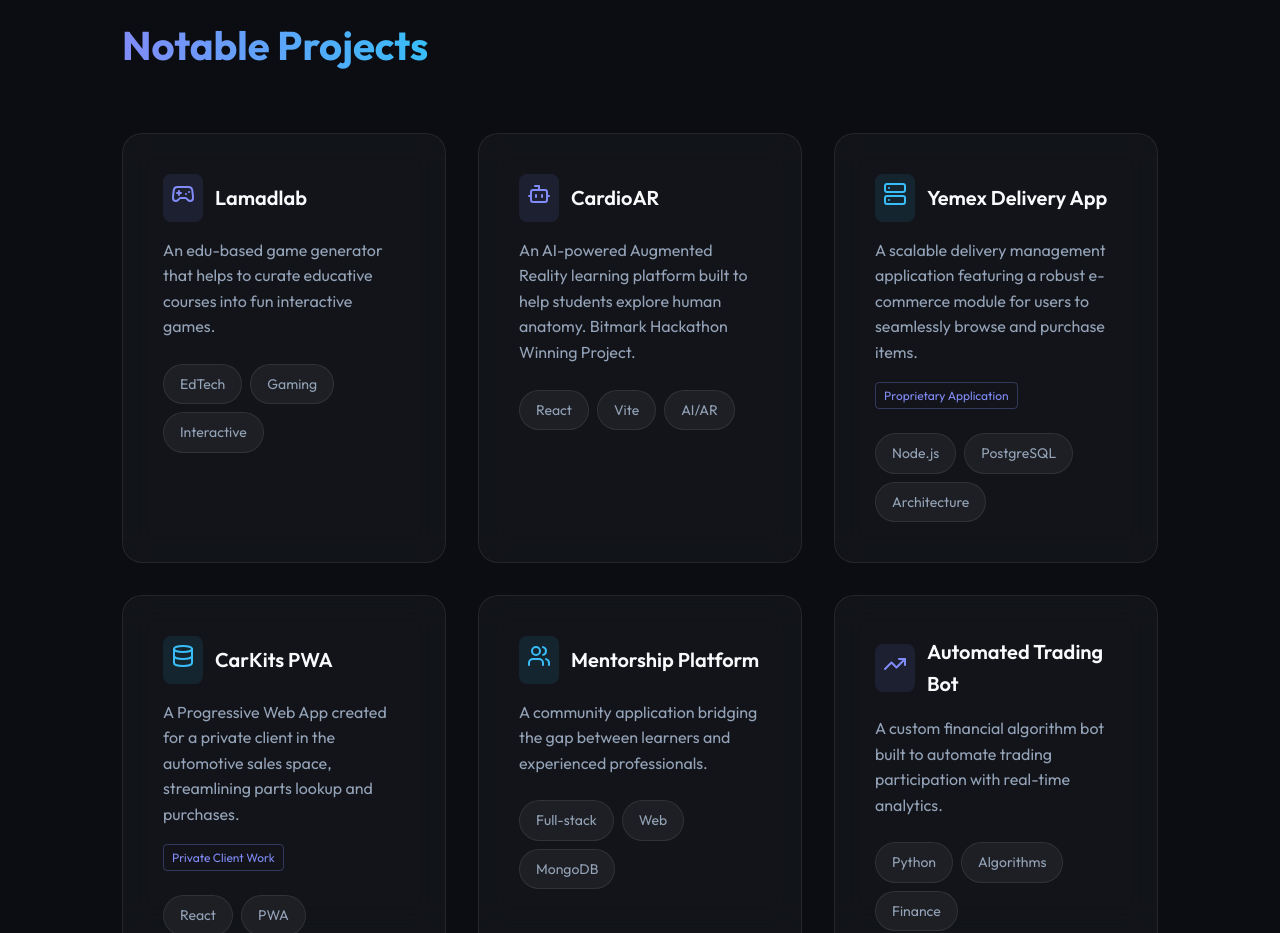
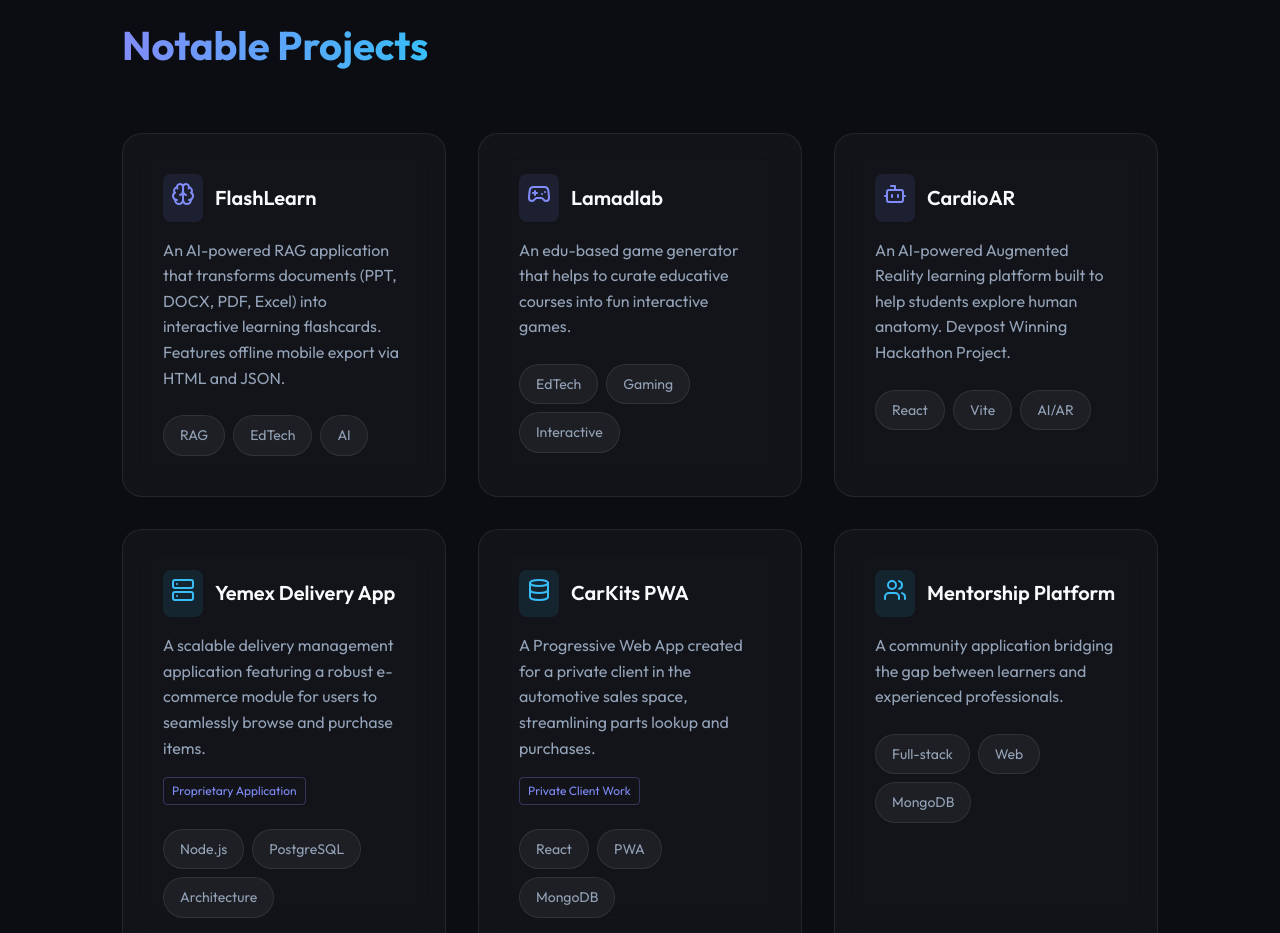
Before and after one commit to ElielBright/ElielBright.github.io, a Next.js app: page / in a window 1280 px wide. Shown: the part 1960-2893 px from the top of the page. Built offline with nearby package versions, Linux system fonts and the light colour scheme.

Commit message:
made an update

```diff
--- a/src/app/page.tsx
+++ b/src/app/page.tsx
@@ -1,7 +1,7 @@
 "use client";
 
 import { motion } from "framer-motion";
-import { ArrowRight, Server, Database, Bot, Users, TrendingUp, Mic, Calendar, Eye, Box, MessageSquare, Presentation, Book, ShoppingBag, Cake, Settings, Search, Gamepad2 } from "lucide-react";
+import { ArrowRight, Server, Database, Bot, Users, TrendingUp, Mic, Calendar, Eye, Box, MessageSquare, Presentation, Book, ShoppingBag, Cake, Settings, Search, Gamepad2, Brain } from "lucide-react";
 
 export default function Home() {
   const containerVariants = {
@@ -123,6 +123,17 @@ export default function Home() {
 
               <div className="glass-panel">
                 <div style={{ display: 'flex', alignItems: 'center', gap: '0.75rem', marginBottom: '1rem' }}>
+                  <div style={{ padding: '0.5rem', background: 'rgba(129, 140, 248, 0.1)', borderRadius: '8px', color: 'var(--primary)' }}><Brain size={24} /></div>
+                  <h3 style={{ fontSize: '1.25rem', fontWeight: 600 }}>FlashLearn</h3>
+                </div>
+                <p style={{ color: 'var(--text-muted)', marginBottom: '1.5rem' }}>An AI-powered RAG application that transforms documents (PPT, DOCX, PDF, Excel) into interactive learning flashcards. Features offline mobile export via HTML and JSON.</p>
+                <div style={{ display: 'flex', gap: '0.5rem', flexWrap: 'wrap' }}>
+                  <span className="pill">RAG</span><span className="pill">EdTech</span><span className="pill">AI</span>
+                </div>
+              </div>
+
+              <div className="glass-panel">
+                <div style={{ display: 'flex', alignItems: 'center', gap: '0.75rem', marginBottom: '1rem' }}>
                   <div style={{ padding: '0.5rem', background: 'rgba(129, 140, 248, 0.1)', borderRadius: '8px', color: 'var(--primary)' }}><Gamepad2 size={24} /></div>
                   <h3 style={{ fontSize: '1.25rem', fontWeight: 600 }}>Lamadlab</h3>
                 </div>
@@ -137,7 +148,7 @@ export default function Home() {
                   <div style={{ padding: '0.5rem', background: 'rgba(129, 140, 248, 0.1)', borderRadius: '8px', color: 'var(--primary)' }}><Bot size={24} /></div>
                   <h3 style={{ fontSize: '1.25rem', fontWeight: 600 }}>CardioAR</h3>
                 </div>
-                <p style={{ color: 'var(--text-muted)', marginBottom: '1.5rem' }}>An AI-powered Augmented Reality learning platform built to help students explore human anatomy. Bitmark Hackathon Winning Project.</p>
+                <p style={{ color: 'var(--text-muted)', marginBottom: '1.5rem' }}>An AI-powered Augmented Reality learning platform built to help students explore human anatomy. Devpost Winning Hackathon Project.</p>
                 <div style={{ display: 'flex', gap: '0.5rem', flexWrap: 'wrap' }}>
                   <span className="pill">React</span><span className="pill">Vite</span><span className="pill">AI/AR</span>
                 </div>
```
